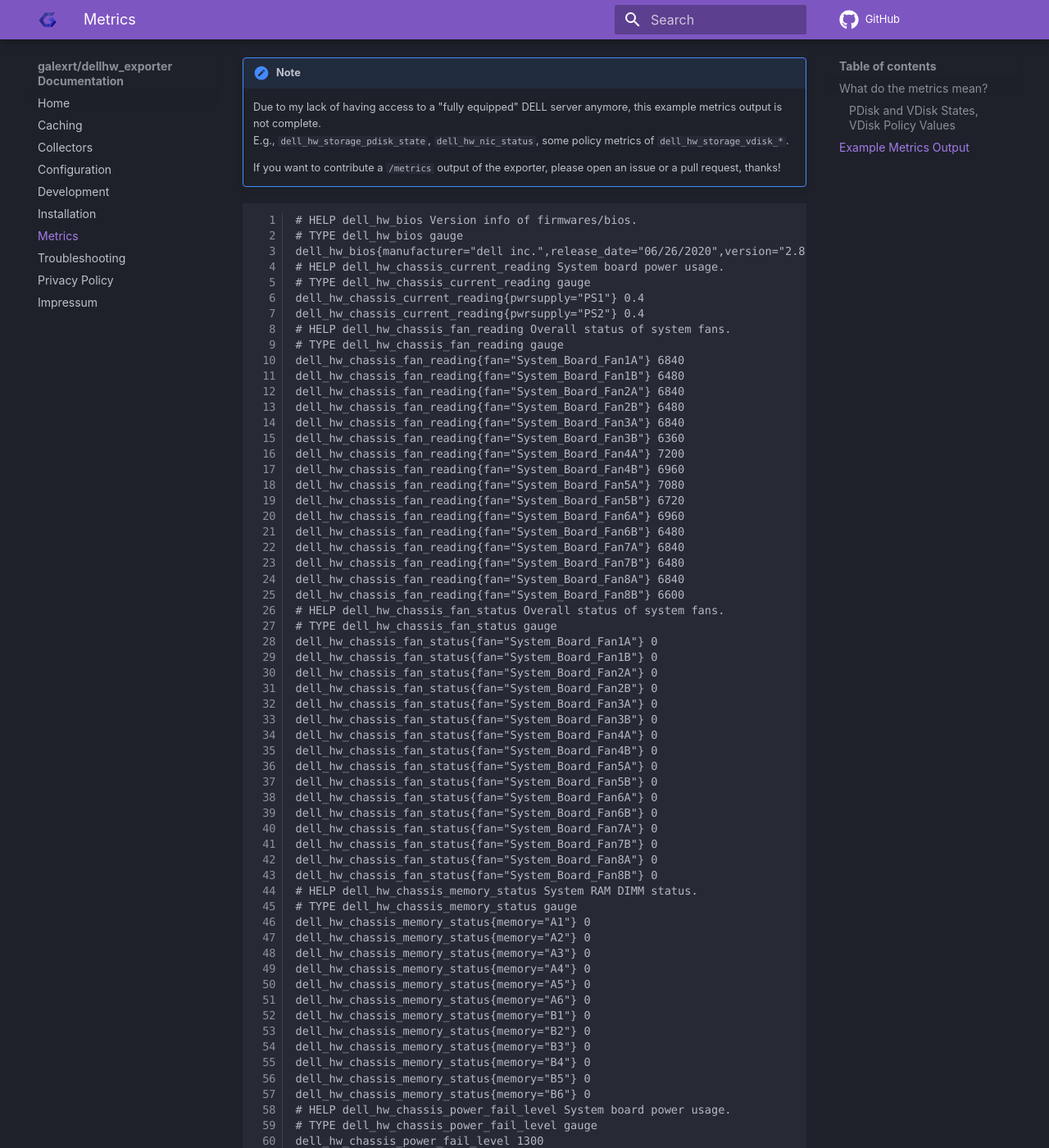
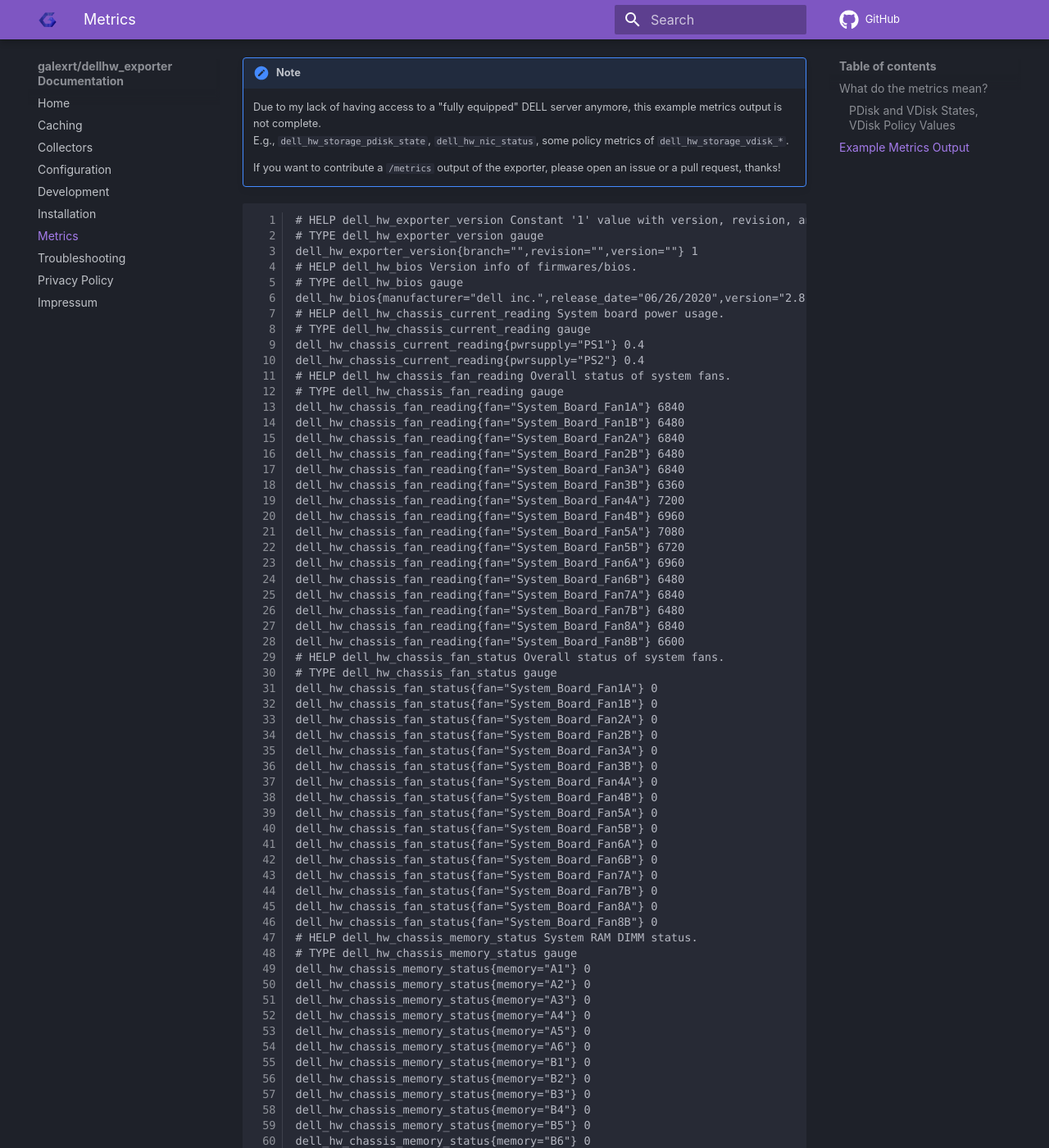
Before and after one commit to galexrt/dellhw_exporter, an MkDocs documentation site: the page built from docs/metrics.md, in a window 1280 px wide and 1400 px high, scrolled down 586 px. Shown: the whole window at 82% size. Built offline with MkDocs 1.6.1 and Material for MkDocs 9.7.7, drawn with Linux system fonts in a browser that asks for light colours; comment, search, counter and statistics services are not loaded; some of the changed text lies outside the part shown.

Commit message:
version: bump to v1.13.13
Signed-off-by: Alexander Trost <galexrt@googlemail.com>

````diff
--- a/docs/metrics.md
+++ b/docs/metrics.md
@@ -21,6 +21,9 @@ Can be found in the [`pkg/omreport/util.go` file](https://github.com/galexrt/del
     If you want to contribute a `/metrics` output of the exporter, please open an issue or a pull request, thanks!
 
 ```plain
+# HELP dell_hw_exporter_version Constant '1' value with version, revision, and branch labels from the dellhw_exporter version info.
+# TYPE dell_hw_exporter_version gauge
+dell_hw_exporter_version{branch="",revision="",version=""} 1
 # HELP dell_hw_bios Version info of firmwares/bios.
 # TYPE dell_hw_bios gauge
 dell_hw_bios{manufacturer="dell inc.",release_date="06/26/2020",version="2.8.1"} 0
````
Also changed, not shown: CHANGELOG.md (+5 -0 lines), charts/dellhw_exporter/README.md (+1 -1 lines), 4 other files.
